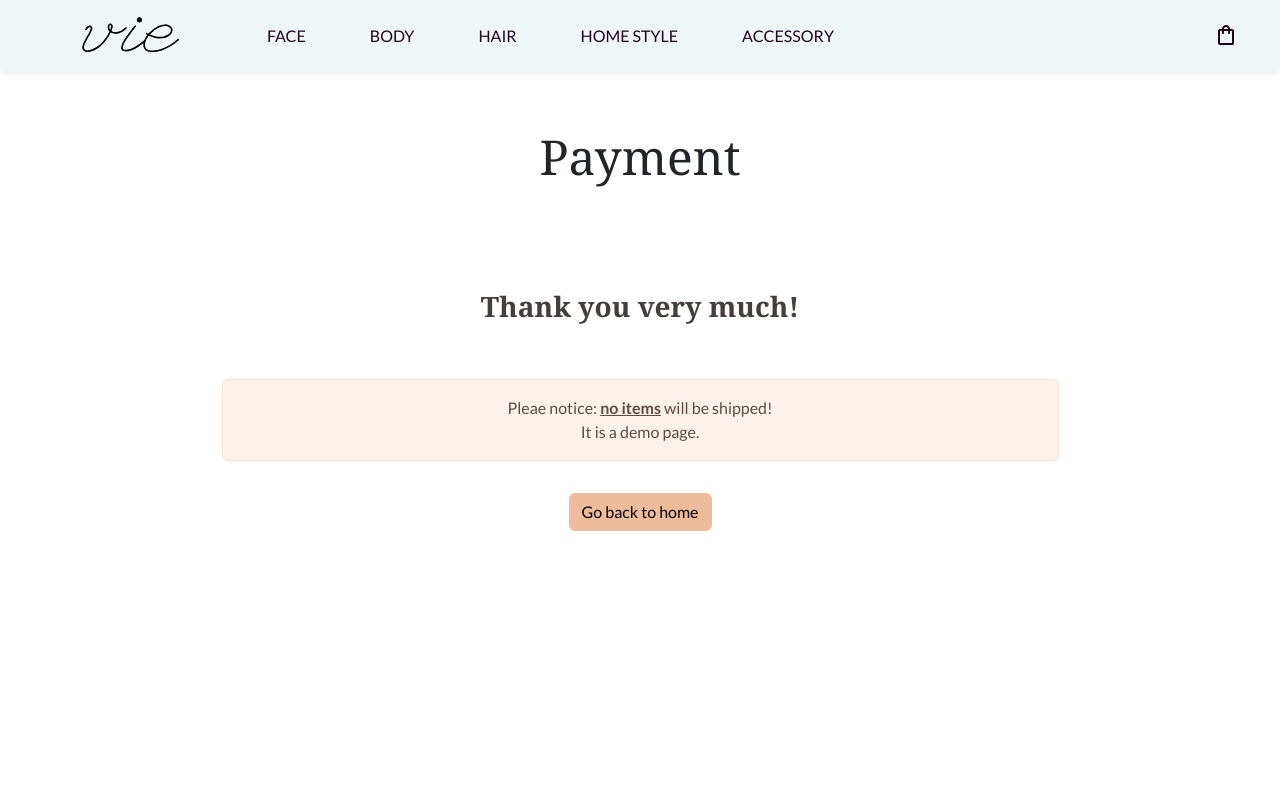
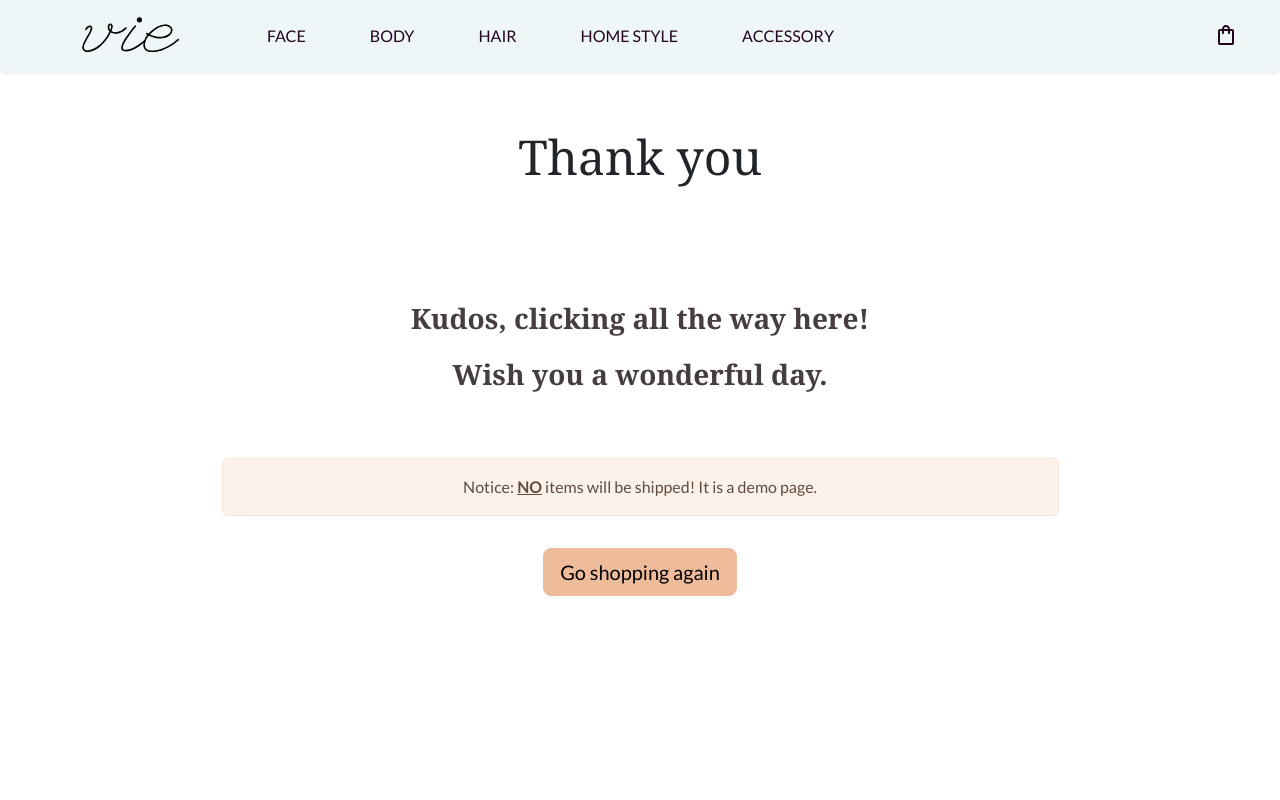
Before and after one commit to peiyi-c/verdant-vie, a Vue app: page /thank-you in a window 1280 px wide. Shown: the top 800 px of the page. Built offline with nearby package versions, Linux system fonts and the light colour scheme.

Commit message:
edit thankyou page text content

```diff
--- a/src/pages/Thankyou.vue
+++ b/src/pages/Thankyou.vue
@@ -1,5 +1,5 @@
 <template>
-  <h1 class="text-center display-5">Payment</h1>
+  <h1 class="text-center display-5">Thank you</h1>
 
   <section class="container pt-5">
     <!-- loading spinner -->
@@ -14,14 +14,15 @@
     </div>
     <!-- thank you & warning -->
     <div class="mt-5 row gap-5 loading" :class="{ show: !loading }">
-      <h2 class="text-center fs-3 text-warning-emphasis fw-bolder">
-        Thank you very much!
+      <h2 class="text-center fs-3 text-warning-emphasis fw-bolder lh-lg">
+        Kudos, clicking all the way here! <br />
+
+        Wish you a wonderful day.
       </h2>
       <div class="w-75 mx-auto alert alert-danger text-center" role="alert">
-        Pleae notice:
-        <strong class="text-decoration-underline">no items</strong> will be
-        shipped!<br />
-        It is a demo page.
+        Notice:
+        <strong class="text-decoration-underline text-uppercase">no</strong>
+        items will be shipped! It is a demo page.
       </div>
     </div>
 
@@ -30,8 +31,8 @@
       class="mt-3 d-flex justify-content-center loading"
       :class="{ show: !loading }"
     >
-      <button class="btn btn-md btn-danger">
-        <router-link class="nav-link" to="/">Go back to home</router-link>
+      <button class="btn btn-lg btn-danger">
+        <router-link class="nav-link" to="/">Go shopping again</router-link>
       </button>
     </div>
   </section>
```
